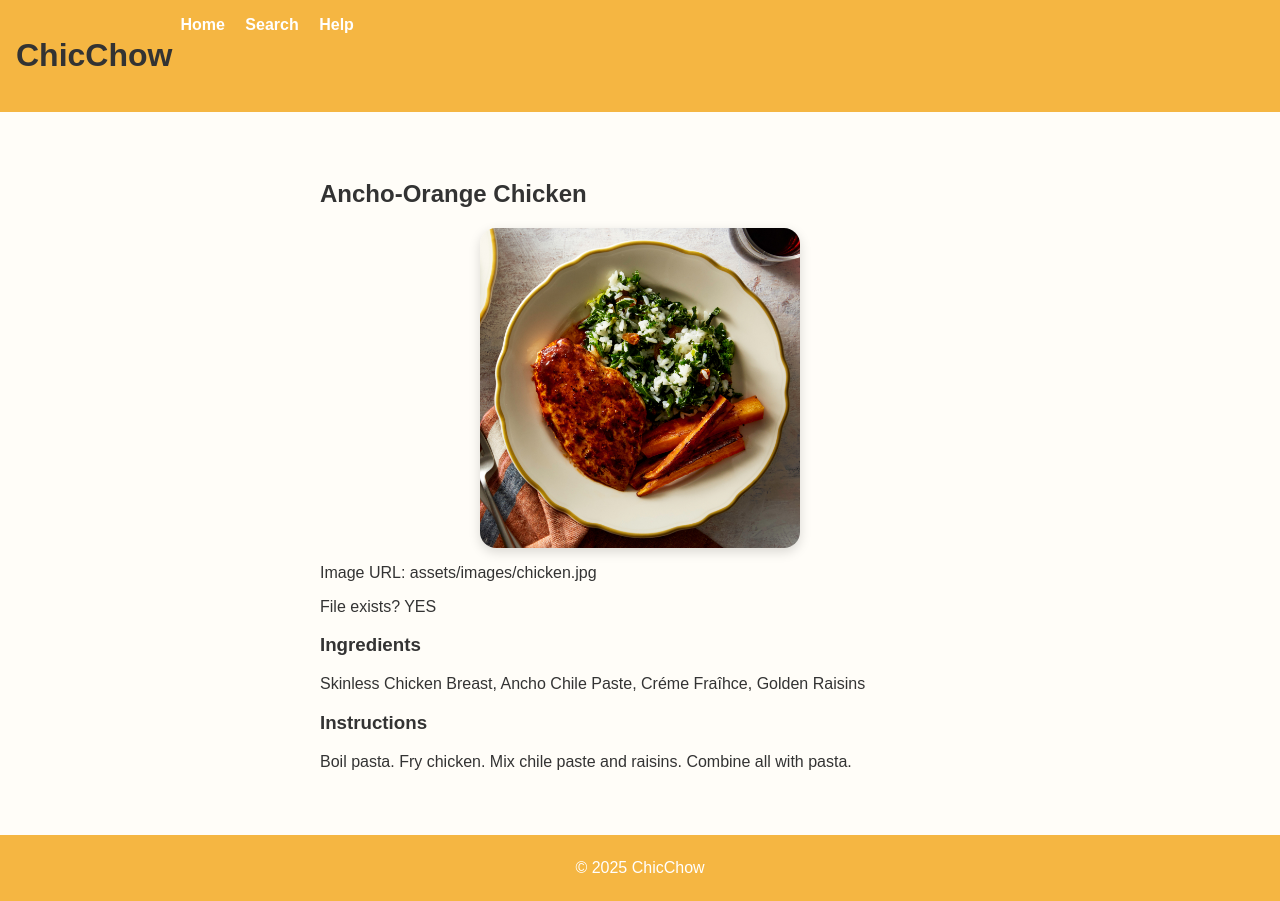
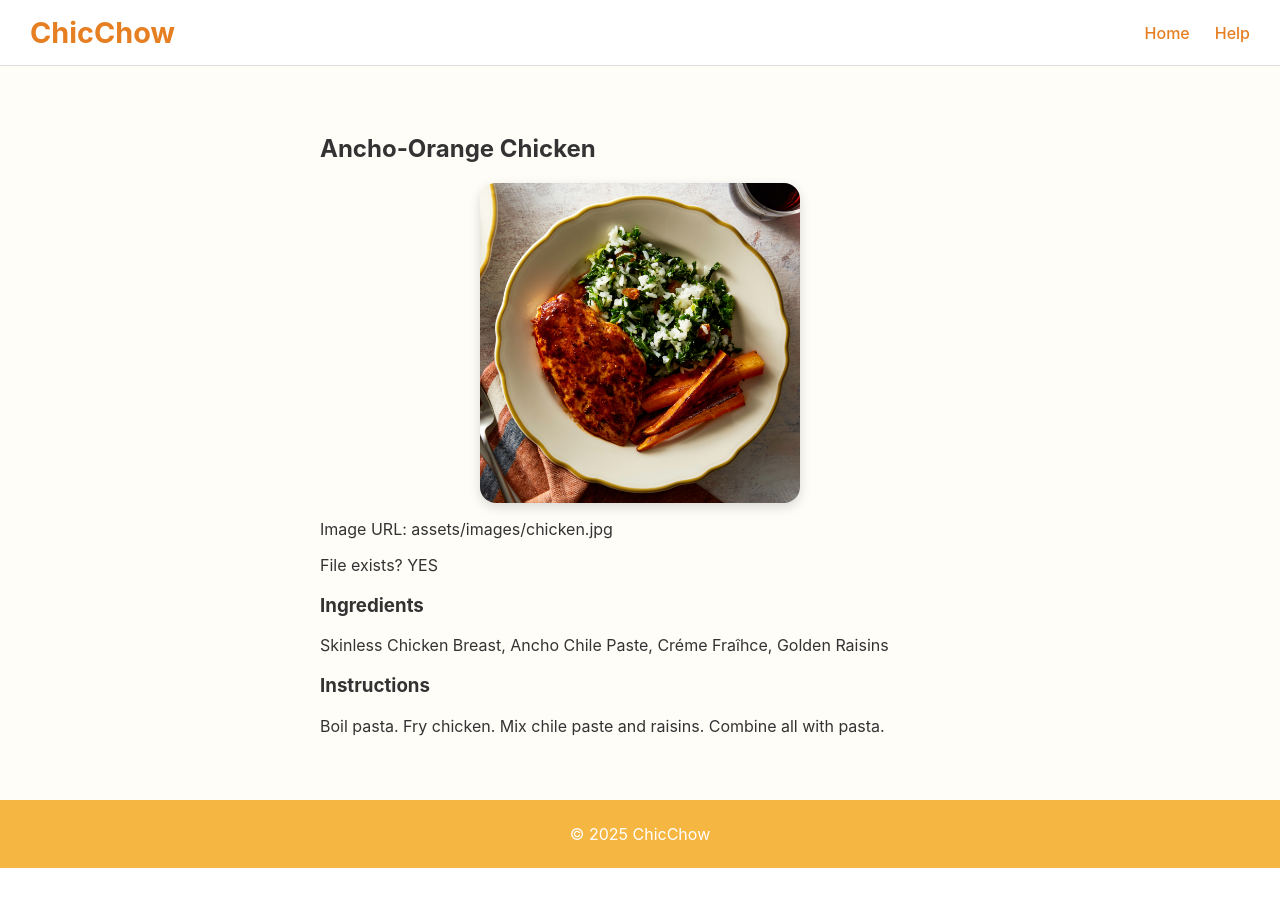
Before and after one commit to ayseeda-turcan/idm232-aet76, a PHP site: page /recipe.php in a window 1280 px wide. After the commit the page ends 868 px from the top, so only its background shows below. Run offline with PHP 8.4, Linux system fonts and the light colour scheme.

Commit message:
Add Alpha Build
Added HTML and CSS content for the Alpha build

```diff
--- a/assets/css/style.css
+++ b/assets/css/style.css
@@ -1,25 +1,185 @@
 body {
-  font-family: sans-serif;
+  font-family: "Inter", sans-serif;
   margin: 0;
   background: #fffdf8;
   color: #333;
 }
 
-header {
-  background: #f5b642;
-  padding: 1rem;
-  text-align: center;
-  display: flex;
-  flex-direction: row;
+.home-layout {
+  display: grid;
+  grid-template-columns: 2fr 1fr;
+  max-width: 1200px;
+  margin: 2rem auto;
+  padding: 0 15rem;
 }
 
-nav a {
-  margin: 0 0.5rem;
-  text-decoration: none;
-  color: #fff;
-  font-weight: bold;
+/* LEFT COLUMN */
+.main-content {
+  display: flex;
+  flex-direction: column;
+  gap: 2rem;
 }
 
+.recipe-preview {
+  width: 70%;
+  margin: 0 auto;
+  text-align: center;
+  padding: 15px;
+  box-shadow: 0 3px 8px rgba(0, 0, 0, 0.08);
+  border-radius: 12px;
+  background-color: #fff;
+}
+
+.recipe-preview:hover {
+  transform: scale(1.005);
+}
+
+.recipe-preview img {
+  width: 100%;
+  border-radius: 10px;
+}
+
+.recipe-preview h2 {
+  margin: 0.5rem 0;
+  font-size: 1.3rem;
+  color: #222;
+}
+
+.preview-text {
+  color: #555;
+  line-height: 1.4;
+  font-size: 0.95rem;
+}
+
+/* RIGHT COLUMN */
+.sidebar {
+  background: #fff;
+  border-radius: 12px;
+  padding: 1.5rem;
+  box-shadow: 0 3px 8px rgba(0, 0, 0, 0.05);
+  height: fit-content;
+  position: sticky;
+  top: 2rem;
+}
+
+.search-container form {
+  display: flex;
+  flex-direction: column;
+  gap: 0.5rem;
+}
+
+.search-container input {
+  padding: 0.7rem;
+  border-radius: 6px;
+  border: 1px solid #ccc;
+  font-size: 1rem;
+}
+
+.search-container button {
+  background-color: #f5b642;
+  color: white;
+  font-weight: bold;
+  border: none;
+  border-radius: 6px;
+  padding: 0.7rem;
+  cursor: pointer;
+}
+
+.search-container button:hover {
+  background-color: #e2a632;
+}
+
+/* ICONS */
+.social-icons {
+  display: flex;
+  justify-content: space-around;
+  margin-top: 1.5rem;
+}
+
+.social-icons img {
+  width: 30px;
+  height: 30px;
+  transition: transform 0.2s;
+}
+
+.social-icons img:hover {
+  transform: scale(1.1);
+}
+
+@media (max-width: 800px) {
+  .home-layout {
+    grid-template-columns: 1fr;
+  }
+  .sidebar {
+    position: static;
+    margin-top: 2rem;
+  }
+}
+
+.navbar {
+  display: flex;
+  justify-content: space-between;
+  align-items: center;
+  padding: 15px 30px;
+  background-color: #fff;
+  border-bottom: 1px solid #ddd;
+}
+
+.logo h1 {
+  margin: 0;
+  font-size: 1.8rem;
+}
+
+a:link, a:visited, a:hover, a:active {
+  text-decoration: none;
+  color: #e67e22;
+}
+
+nav ul {
+  list-style: none;
+  margin: 0;
+  padding: 0;
+  display: flex;
+  gap: 25px;
+}
+
+nav ul li a {
+  text-decoration: none;
+  color: #333;
+  font-weight: 500;
+  transition: color 0.3s ease;
+}
+
+nav ul li a:hover {
+  color: #e67e22;
+}
+
+.single-recipe {
+  max-width: 50%;
+  margin: 2rem auto;
+  padding: 1rem;
+}
+
+.recipe-image {
+  width: 50%;
+  max-width: 500px;
+  height: auto;
+  border-radius: 16px;
+  object-fit: cover;
+  box-shadow: 0 4px 12px rgba(0,0,0,0.15);
+  display: block;
+  margin: 0 auto;
+}
+
+footer {
+  background: #f5b642;
+  text-align: center;
+  padding: 0.5rem;
+  color: white;
+}
+
+
+/**
 .recipe-grid {
   display: grid;
   grid-template-columns: repeat(auto-fit, minmax(250px, 1fr));
@@ -38,27 +198,4 @@ nav a {
   width: 100%;
   display: block;
 }
-
-.single-recipe {
-  max-width: 50%;
-  margin: 2rem auto;
-  padding: 1rem;
-}
-
-.recipe-image {
-  width: 50%;
-  max-width: 500px;
-  height: auto;
-  border-radius: 16px;
-  object-fit: cover; /* crops to fit without stretching */
-  box-shadow: 0 4px 12px rgba(0,0,0,0.15);
-  display: block;
-  margin: 0 auto; /* centers the image */
-}
-
-footer {
-  background: #f5b642;
-  text-align: center;
-  padding: 0.5rem;
-  color: white;
-}
+**/
--- a/includes/header.php
+++ b/includes/header.php
@@ -8,10 +8,15 @@
 </head>
 <body>
     <header>
-        <h1>ChicChow</h1>
-        <nav>
-            <a href="index.php">Home</a>
-            <a href="search.php">Search</a>
-            <a href="help.php">Help</a>
-        </nav>
+        <div class="navbar">
+            <div class="logo">
+                <h1><a href="index.php">ChicChow</a></h1>
+            </div>
+            <nav>
+                <ul>
+                    <li><a href="index.php">Home</a></li>
+                    <li><a href="help.php">Help</a></li>
+                </ul>
+            </nav>
+        </div>
     </header>
--- a/recipe.php
+++ b/recipe.php
@@ -23,7 +23,7 @@ foreach ($recipes as $recipe) {
     />
 
     <?php
-        $imagePath = 'assets/images/' . $current['image']; // adapt to your variables
+        $imagePath = 'assets/images/' . $current['image'];
         echo "<p>Image URL: $imagePath</p>";
         echo "<p>File exists? " . (file_exists($imagePath) ? 'YES' : 'NO') . "</p>";
     ?>
```
Also changed, not shown: index.php (+29 -4 lines), assets/images/facebook.png (added), assets/images/instagram.png (added), assets/images/twitter.png (added).
